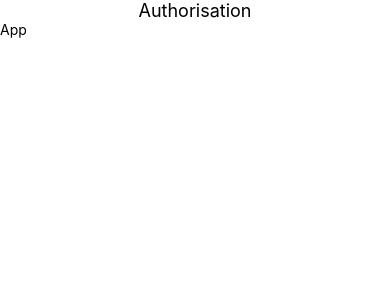
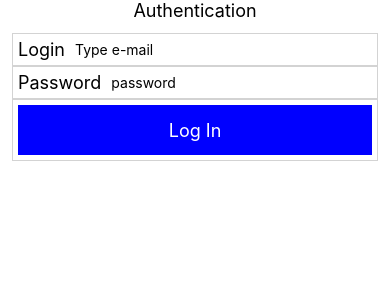
Before and after one commit to oldrefery/AuthFirebase, a React Native app: screen / in a window 390 px wide. Shown: the top 300 px of the page. Built offline with nearby package versions, Linux system fonts and the light colour scheme.

Commit message:
feat: Add LoginForm component for login and password

```diff
--- a/src/App.js
+++ b/src/App.js
@@ -3,6 +3,7 @@ import {SafeAreaView, Text} from 'react-native';
 import firebase from 'firebase';
 
 import Header from './components/Header';
+import LoginForm from './components/LoginForm';
 
 const firebaseConfig = {
   apiKey: 'AIzaSyDW6f7kE7KGQRpkQt3ZjPDe1cgylxReCik',
@@ -17,10 +18,11 @@ const App = () => {
   useEffect(() => {
     firebase.initializeApp(firebaseConfig);
   }, []);
+
   return (
     <SafeAreaView>
-      <Header title={'Authorisation'} />
-      <Text>App</Text>
+      <Header title={'Authentication'} />
+      <LoginForm />
     </SafeAreaView>
   );
 };
--- /dev/null
+++ b/src/components/LoginForm.js
@@ -0,0 +1,60 @@
+import React, {useState} from 'react';
+import {Pressable, StyleSheet, Text, TextInput, View} from 'react-native';
+import Input from './Input';
+
+const LoginForm = () => {
+  const [name, setName] = useState('');
+  const [password, setPassword] = useState('');
+
+  const handleLogin = () => {};
+
+  return (
+    <View style={styles.container}>
+      <View style={styles.section}>
+        <Input
+          title={'Login'}
+          placeholder={'Type e-mail'}
+          value={name}
+          setValue={setName}
+        />
+      </View>
+      <View style={styles.section}>
+        <Input
+          title={'Password'}
+          placeholder={'password'}
+          value={password}
+          setValue={setPassword}
+          secure
+        />
+      </View>
+      <View style={styles.section}>
+        <Pressable style={styles.button} onPress={handleLogin}>
+          <Text style={styles.titleButton}>Log In</Text>
+        </Pressable>
+      </View>
+    </View>
+  );
+};
+
+const styles = StyleSheet.create({
+  container: {
+    padding: 12,
+  },
+  section: {
+    borderWidth: 1,
+    borderColor: 'lightgray',
+    padding: 5,
+  },
+  button: {
+    backgroundColor: 'blue',
+    alignItems: 'center',
+    justifyContent: 'center',
+    height: 50,
+  },
+  titleButton: {
+    fontSize: 18,
+    color: 'white',
+  },
+});
+
+export default LoginForm;
```
